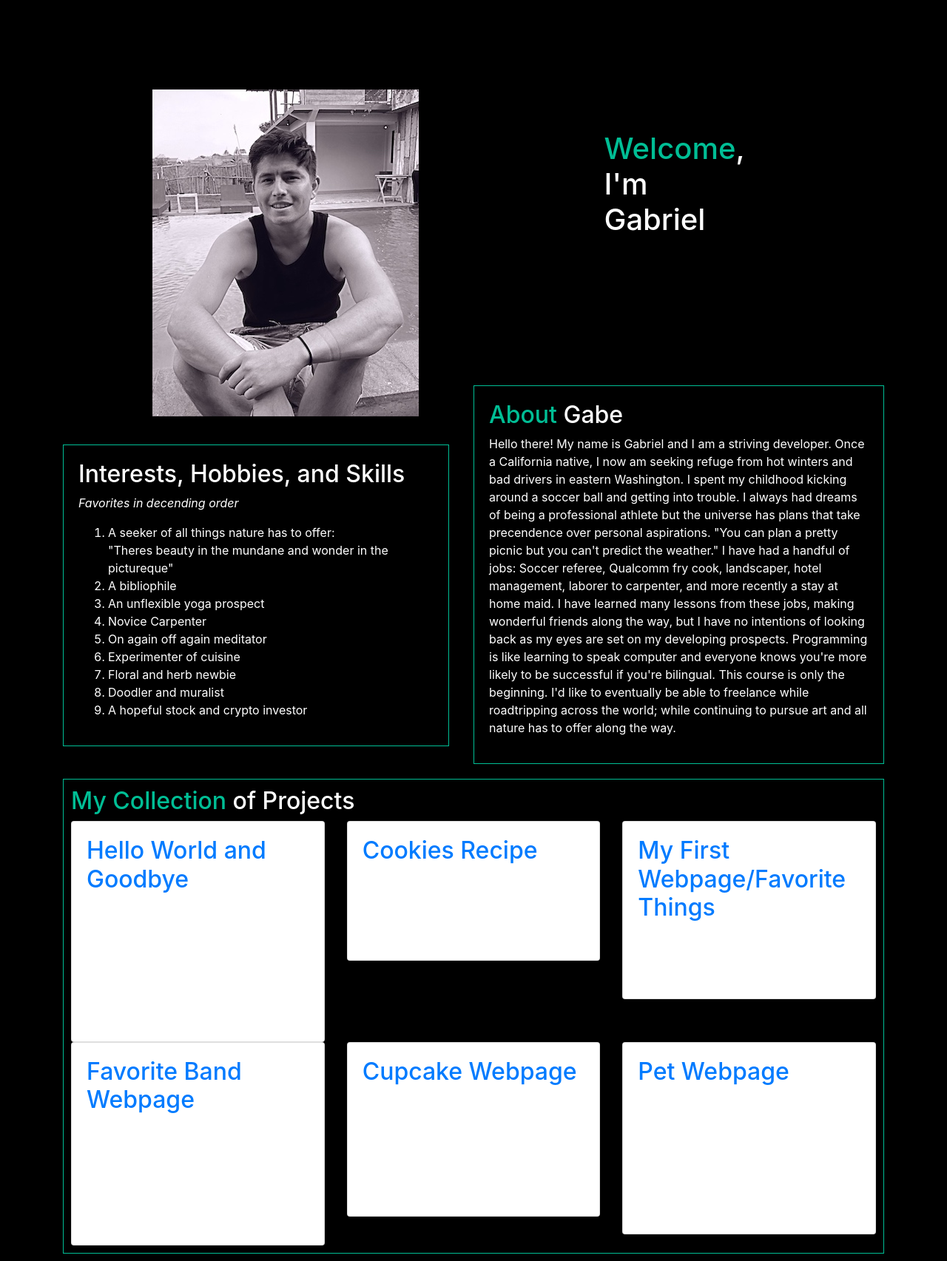
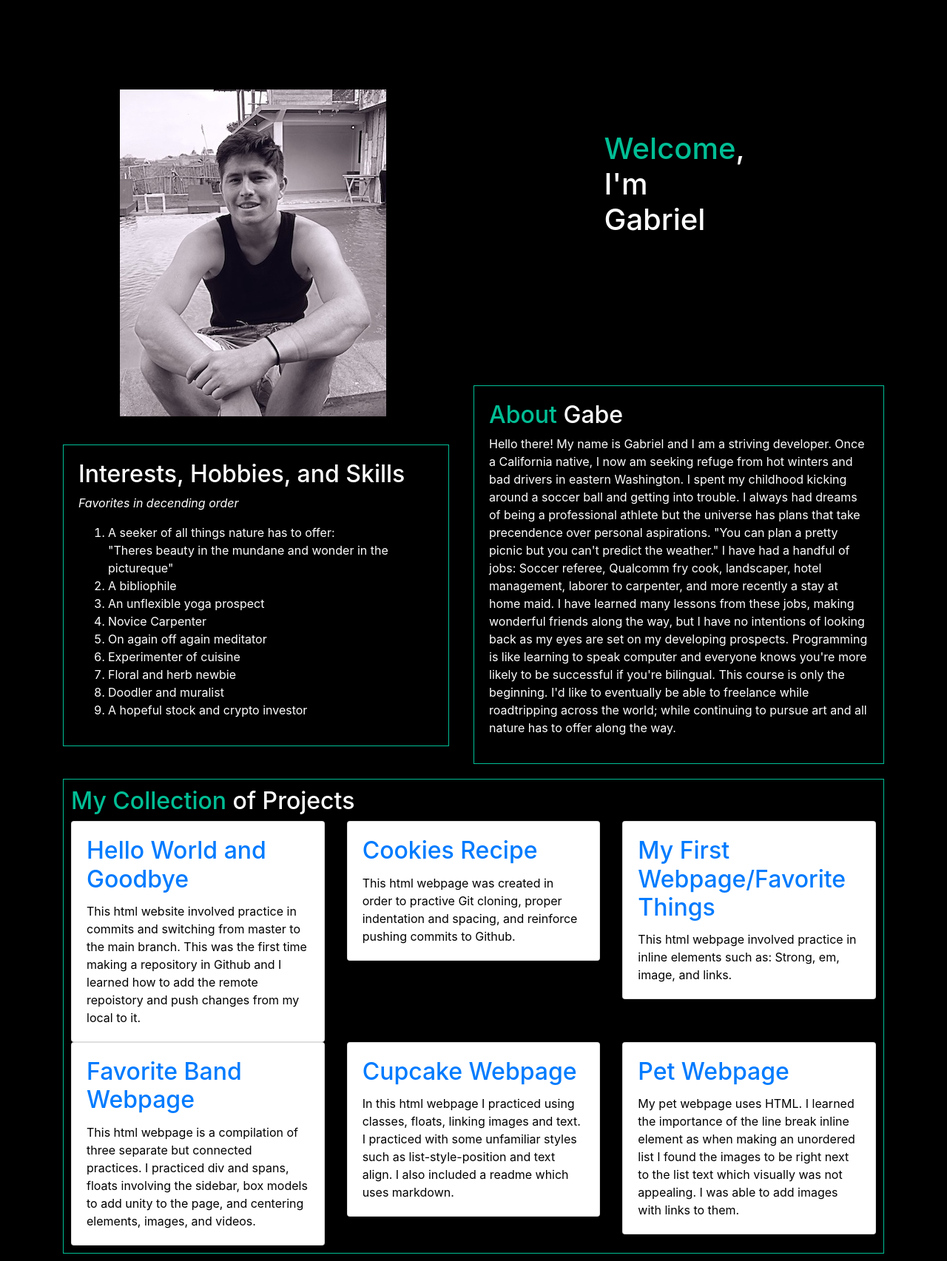
Before and after one commit to Gabeaya/Portfolio-May-pt-, a plain HTML site: page index.html in a window 1280 px wide. Shown: the whole page at 74% size. Drawn offline with Linux system fonts and the light colour scheme.

Commit message:
Add a style that changes text from black to white.

```diff
--- a/css/styles.css
+++ b/css/styles.css
@@ -3,6 +3,7 @@ body {
     color: white
 }
 .welcome {
+
   float: right;
   margin: 15%;
   width: 20%;
@@ -26,6 +27,7 @@ body {
 
 }
 .box {
+  color: black;
   margin-top: 10px;
   margin-bottom: 10px;
   width: auto;
@@ -37,8 +39,11 @@ body {
 }
 .image {
   float: left;
-  margin: 10%;
+  margin-left: 6%;
+  margin-top: 10%;
+
   width: 20%;
+
   padding: 10px;
   margin-bottom: 10px;
 }
@@ -52,3 +57,6 @@ body {
   box-sizing: border-box;
   float: left;
 }
+.color {
+  color: white;
+}
```
